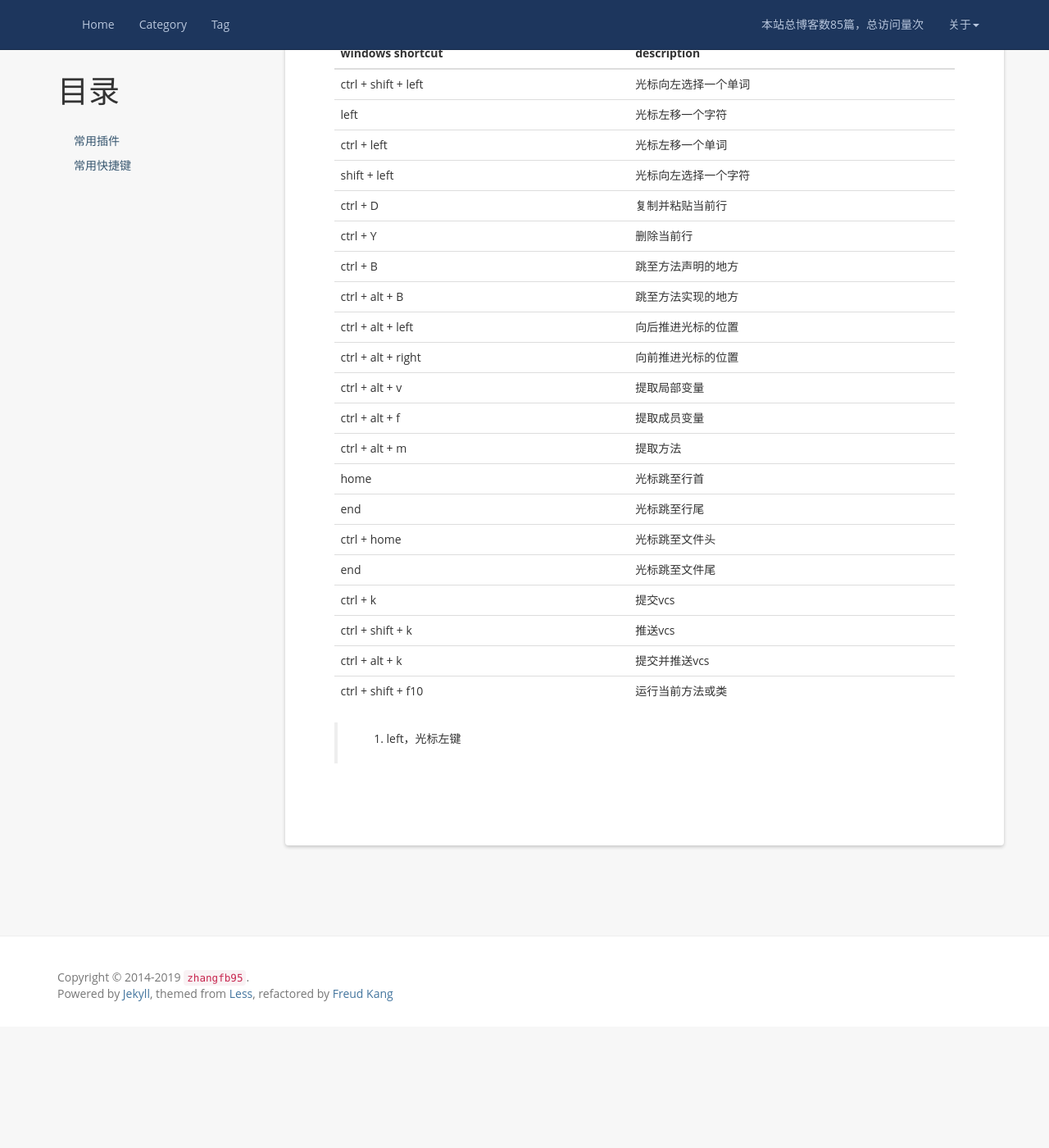
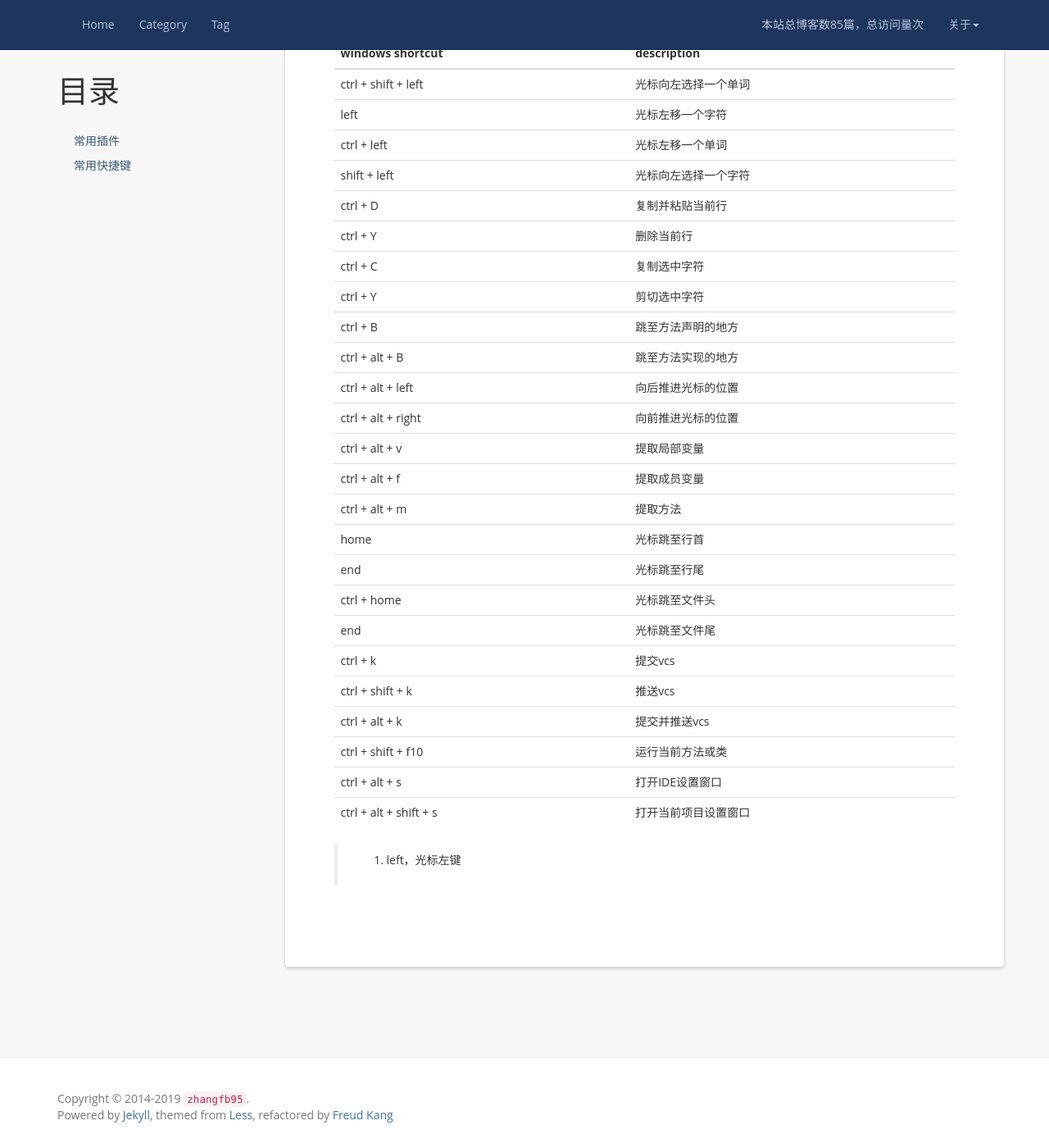
Before and after one commit to zhangfb95/zhangfb95.github.io.bak, a Jekyll site: the page built from plugin-intellij.md, in a window 1280 px wide and 1400 px high, scrolled down 531 px. Shown: the whole window at 82% size. Built offline with Jekyll 4.4.1, drawn with Linux system fonts in a browser that asks for light colours; nearby versions of some CDN libraries; a script that is not in the unit is left out; comment, search, counter and statistics services are not loaded; before the commit the page ends 1783 px from its top, so only the background shows below that.

Commit message:
add more shortcut

```diff
--- a/plugin-intellij.md
+++ b/plugin-intellij.md
@@ -24,6 +24,8 @@ permalink: /plugin-intellij/
 | shift + left | 光标向左选择一个字符 |
 | ctrl + D | 复制并粘贴当前行 |
 | ctrl + Y | 删除当前行 |
+| ctrl + C | 复制选中字符 |
+| ctrl + Y | 剪切选中字符 |
 | ctrl + B | 跳至方法声明的地方 |
 | ctrl + alt + B | 跳至方法实现的地方 |
 | ctrl + alt + left | 向后推进光标的位置 |
@@ -39,5 +41,7 @@ permalink: /plugin-intellij/
 | ctrl + shift + k | 推送vcs |
 | ctrl + alt + k | 提交并推送vcs |
 | ctrl + shift + f10 | 运行当前方法或类 |
+| ctrl + alt + s | 打开IDE设置窗口 |
+| ctrl + alt + shift + s | 打开当前项目设置窗口 |
 
 > 1. left，光标左键
```
